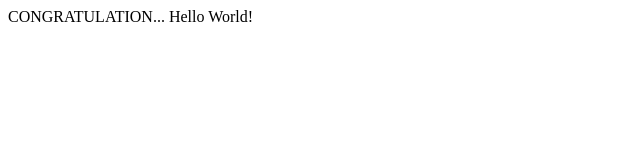
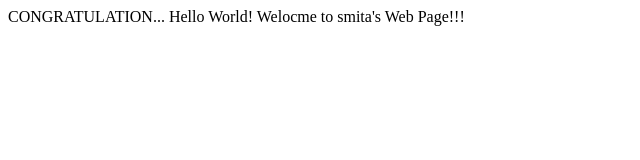
Before and after one commit to smita1more/ec2, a plain HTML site: page index.html in a window 1280 px wide. Shown: the whole page, without its empty margins (0-640 px from the left). Drawn offline with Linux system fonts and the light colour scheme.

Commit message:
change user data

```diff
--- a/index.html
+++ b/index.html
@@ -9,6 +9,6 @@
 
     <body>
 	    CONGRATULATION...
-        Hello World!
+        Hello World! Welocme to smita's Web Page!!!
     </body>
 </html>
```
